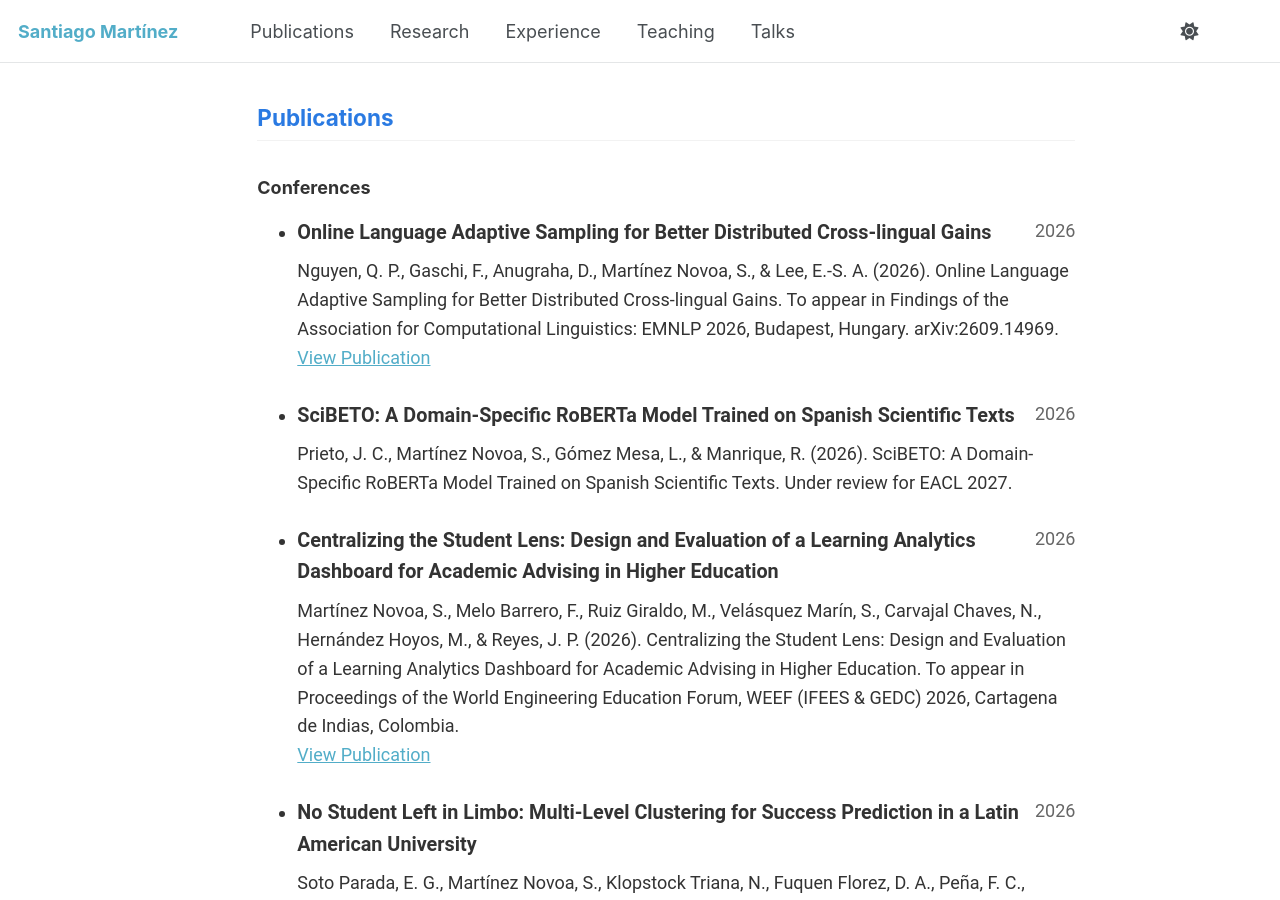
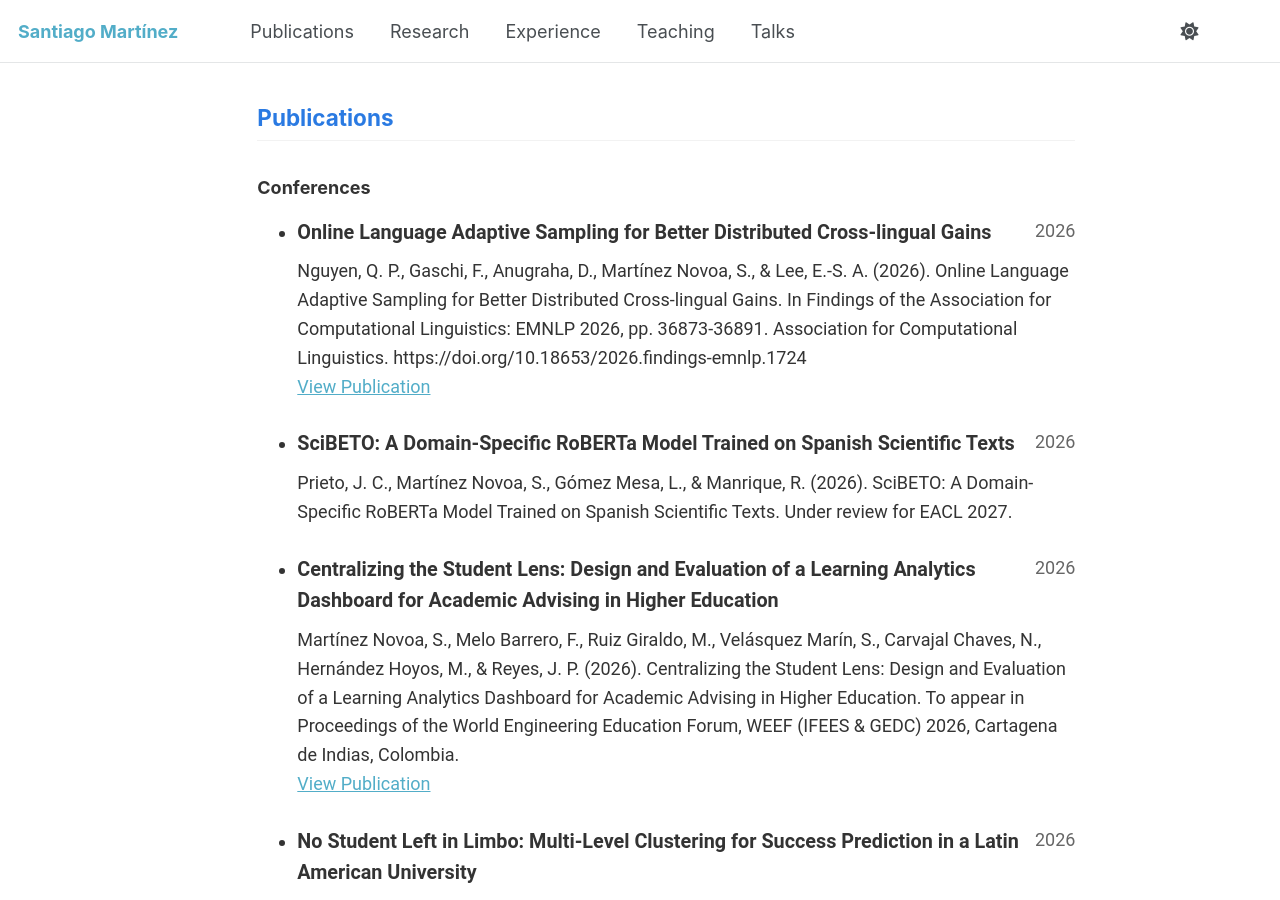
Before and after one commit to SantiagoM99/SantiagoM99.github.io, a Jekyll site: the page built from _pages/cv-json.md, in a window 1280 px wide and 900 px high, scrolled down 595 px. Built offline with Jekyll 4.4.1, drawn with Linux system fonts in a browser that asks for light colours; a script that is not in the unit is left out.

Commit message:
Mark the Findings of EMNLP 2026 paper as published
- Sync from My-CV: DOI, ACL Anthology link, pages
- BibTeX from the Anthology entry
- Build the arXiv link from the arXiv ID when no url is given

```diff
--- a/_data/cv.yml
+++ b/_data/cv.yml
@@ -454,24 +454,27 @@
       - Lee, E.-S. A.
       date: '2026-10-24'
       document_type:
-        en: 'Paper accepted at Findings of EMNLP 2026 (Conference on Empirical Methods
-          in Natural Language Processing), Budapest, Hungary, October 24-29, 2026.
-          Findings acceptance rate: 14.3%'
-        es: 'Artículo aceptado en Findings of EMNLP 2026 (Conference on Empirical
+        en: 'Paper published in Findings of EMNLP 2026 (Conference on Empirical Methods
+          in Natural Language Processing), Budapest, Hungary, October 24-29, 2026,
+          pp. 36873-36891. Findings acceptance rate: 14.3%'
+        es: 'Artículo publicado en Findings of EMNLP 2026 (Conference on Empirical
           Methods in Natural Language Processing), Budapest, Hungría, 24-29 de octubre
-          de 2026. Tasa de aceptación de Findings: 14.3%'
+          de 2026, pp. 36873-36891. Tasa de aceptación de Findings: 14.3%'
+      repository:
+        name: ACL Anthology
+        url: https://aclanthology.org/2026.findings-emnlp.1724/
       title: Online Language Adaptive Sampling for Better Distributed Cross-lingual
         Gains
-      url: https://arxiv.org/abs/2609.14969
-      venue: Findings of EMNLP 2026, Budapest, Hungary
+      venue: Findings of EMNLP 2026, Budapest, Hungary, pp. 36873–36891
       year: '2026'
+    doi: 10.18653/2026.findings-emnlp.1724
     formatted_citations:
       apa_style: 'Nguyen, Q. P., Gaschi, F., Anugraha, D., Martínez Novoa, S., & Lee,
         E.-S. A. (2026). Online Language Adaptive Sampling for Better Distributed
-        Cross-lingual Gains. To appear in Findings of the Association for Computational
-        Linguistics: EMNLP 2026, Budapest, Hungary. arXiv:2609.14969.'
+        Cross-lingual Gains. In Findings of the Association for Computational Linguistics:
+        EMNLP 2026, pp. 36873-36891. Association for Computational Linguistics. https://doi.org/10.18653/2026.findings-emnlp.1724'
     id: conference-emnlp-findings-sampling
-    status: in_press
+    status: published
   - _category_key: conferences
     citation_info:
       authors:
--- a/cv_json_to_markdown_html.py
+++ b/cv_json_to_markdown_html.py
@@ -181,7 +181,7 @@
             'status': STATUS_LABELS.get(status_key, ''),
             'doi': doi,
             'doiurl': f"https://doi.org/{doi}" if doi else '',
-            'arxivurl': citation.get('url', '') if arxiv_id else '',
+            'arxivurl': citation.get('url') or f"https://arxiv.org/abs/{arxiv_id}" if arxiv_id else '',
             'arxivid': arxiv_id,
             'paperurl': paperurl,
             'citation': pub.get("formatted_citations", {}).get("apa_style", ""),
```
Also changed, not shown: _publications/2026-online-language-adaptive-sampling-for-better-distributed-cross-lingual-gains.md (+11 -11 lines), files/paper-emnlp-sampling.bib (+5 -2 lines), _data/cv.json, 2 other files.
